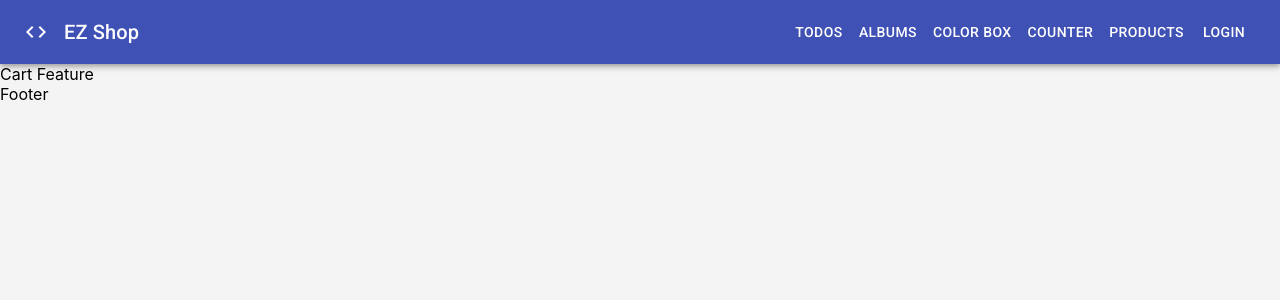
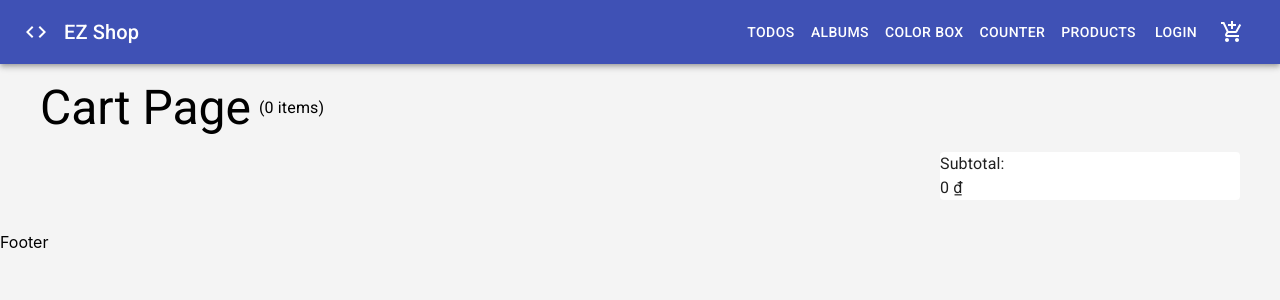
Before and after one commit to lehai051092/learn-reactjs, a React (Create React App) app: page /cart in a window 1280 px wide. Shown: the top 300 px of the page. Built offline with nearby package versions, Linux system fonts and the light colour scheme.

Commit message:
Done Udemy React

```diff
--- a/src/components/Header/index.jsx
+++ b/src/components/Header/index.jsx
@@ -5,15 +5,16 @@ import Toolbar from '@material-ui/core/Toolbar';
 import Typography from '@material-ui/core/Typography';
 import Button from '@material-ui/core/Button';
 import CodeIcon from '@material-ui/icons/Code';
-import {Link, NavLink} from "react-router-dom";
+import {Link, NavLink, useHistory} from "react-router-dom";
 import Dialog from '@material-ui/core/Dialog';
 import DialogContent from '@material-ui/core/DialogContent';
-import {Box, IconButton, Menu, MenuItem} from "@material-ui/core";
-import {AccountCircle, Close} from "@material-ui/icons";
+import {Badge, Box, IconButton, Menu, MenuItem} from "@material-ui/core";
+import {AccountCircle, AddShoppingCartOutlined, Close} from "@material-ui/icons";
 import Login from "../../features/Auth/components/Login";
 import Register from "../../features/Auth/components/Register";
 import {useDispatch, useSelector} from "react-redux";
 import {logout} from "../../features/Auth/userSlice";
+import {cartItemsCountSelector} from "../../features/Cart/selectors";
 
 const useStyles = makeStyles((theme) => ({
     root: {
@@ -45,6 +46,8 @@ const MODE = {
 
 export default function ButtonAppBar() {
     const dispatch = useDispatch();
+    const cartCount = useSelector(cartItemsCountSelector);
+    const history = useHistory();
     const loggedInUser = useSelector(state => state.user.current);
     const isLoggedIn = !!loggedInUser.id;
     const classes = useStyles();
@@ -81,6 +84,10 @@ export default function ButtonAppBar() {
         handleUserClickClose();
     }
 
+    const handleMiniCartClick = () => {
+        history.push('/cart');
+    }
+
     return (
         <div className={classes.root}>
             <AppBar position="static">
@@ -114,6 +121,11 @@ export default function ButtonAppBar() {
                             Login
                         </Button>
                     )}
+                    <IconButton color="inherit" onClick={handleMiniCartClick}>
+                        <Badge badgeContent={cartCount} color="secondary">
+                            <AddShoppingCartOutlined/>
+                        </Badge>
+                    </IconButton>
                 </Toolbar>
             </AppBar>
             <Menu
--- /dev/null
+++ b/src/features/Cart/components/CartListItem.jsx
@@ -0,0 +1,48 @@
+import React from 'react';
+import PropTypes from 'prop-types';
+import {Box} from "@material-ui/core";
+import CartItem from "./Item/CartItem";
+import {makeStyles} from "@material-ui/core/styles";
+
+const useStyles = makeStyles((theme) => ({
+    root: {
+        padding: 0,
+        margin: 0,
+        listStyleType: 'none',
+
+        '& > li': {
+            width: '100%'
+        }
+    },
+}));
+
+CartListItem.propTypes = {
+    cartItems: PropTypes.array,
+    onSubmit: PropTypes.func,
+    onRemoveItem: PropTypes.func,
+};
+
+function CartListItem({cartItems = {}, onSubmit = null, onRemoveItem = null}) {
+    const classes = useStyles();
+    const handleChange = (newQuantity) => {
+        if (!onSubmit) return;
+        onSubmit(newQuantity);
+    }
+
+    const handleRemoveItem = (id) => {
+        if (!onRemoveItem) return;
+        onRemoveItem(id);
+    }
+
+    return (
+        <Box component="ul" className={classes.root}>
+            {cartItems.map((item) => (
+                <li key={item.id}>
+                    <CartItem item={item} onSubmit={handleChange} onRemoveItem={handleRemoveItem}/>
+                </li>
+            ))}
+        </Box>
+    );
+}
+
+export default CartListItem;
--- /dev/null
+++ b/src/features/Cart/components/Item/CartItem.jsx
@@ -0,0 +1,80 @@
+import React from 'react';
+import PropTypes from 'prop-types';
+import {Box, Link, Typography} from "@material-ui/core";
+import QuantityField from "../../../../components/form-controls/QuantityField";
+import * as yup from "yup";
+import {useForm} from "react-hook-form";
+import {yupResolver} from "@hookform/resolvers/yup";
+import {STATIC_HOST, THUMBNAIL_PLACEHOLDER} from "../../../../constants";
+import {makeStyles} from "@material-ui/core/styles";
+
+const useStyles = makeStyles((theme) => ({
+    root: {
+        padding: theme.spacing(2),
+        display: 'flex',
+        flexFlow: 'row nowrap',
+        alignItems: 'center',
+        justifyContent: 'space-between',
+    },
+    image: {
+        width: '150px',
+        height: '150px'
+    },
+}));
+
+CartItem.propTypes = {
+    item: PropTypes.object,
+    onSubmit: PropTypes.func,
+    onRemoveItem: PropTypes.func,
+};
+
+function CartItem({item = {}, onSubmit = null, onRemoveItem = null}) {
+    const classes = useStyles();
+    const {id, product, quantity} = item;
+    const schema = yup.object().shape({
+        quantity: yup.number().required('Please enter quantity!').min(1, 'Please enter smallest equal 1!').typeError('Please enter a number!')
+    });
+    const form = useForm({
+        defaultValues: {
+            quantity: quantity,
+        },
+        resolver: yupResolver(schema)
+    });
+    const thumbnailUrl = product.thumbnail
+        ? STATIC_HOST + product.thumbnail?.url
+        : THUMBNAIL_PLACEHOLDER;
+
+    const handleSubmit = (quantity) => {
+        if (!onSubmit) return;
+        const values = {
+            id,
+            quantity
+        };
+        onSubmit(values);
+    };
+
+    const handleChange = (quantity) => {
+        handleSubmit(quantity);
+    }
+
+    const handleRemoveItem = () => {
+        if (!onRemoveItem) return;
+        onRemoveItem(id);
+    }
+
+    return (
+        <form onSubmit={form.handleSubmit(handleSubmit)} className={classes.root}>
+            <img src={thumbnailUrl} alt={product.name} className={classes.image}/>
+            <Box>
+                <Typography>{product.name}</Typography>
+                <Link component="button" variant="body2" onClick={handleRemoveItem}>remove</Link>
+            </Box>
+            <Typography>{product.salePrice}</Typography>
+            <Typography>{product.originalPrice}</Typography>
+            <Typography>{product.promotionPercent}</Typography>
+            <QuantityField form={form} name="quantity" onChangeRHF={handleChange}/>
+        </form>
+    );
+}
+
+export default CartItem;
--- a/src/features/Cart/index.jsx
+++ b/src/features/Cart/index.jsx
@@ -1,15 +1,85 @@
 import React from 'react';
-import PropTypes from 'prop-types';
+import {Box, Container, Grid, Paper, Typography} from "@material-ui/core";
+import {useDispatch, useSelector} from "react-redux";
+import {cartItemsCountSelector, cartItemsSelector, cartTotalSelector} from "./selectors";
+import CartListItem from "./components/CartListItem";
+import {removeFromCart, setQuantity} from "./cartSlice";
+import {formatPrice} from "../../units";
+import {makeStyles} from "@material-ui/core/styles";
 
-CartFeature.propTypes = {
+const useStyles = makeStyles((theme) => ({
+    root: {
+        padding: theme.spacing(2)
+    },
+    top: {
+        display: 'flex',
+        flexFlow: 'row nowrap',
+        alignItems: "center",
+    },
+    topRight: {
+        marginLeft: theme.spacing(1)
+    },
+    content: {
+        padding: theme.spacing(2, 0)
+    },
+    contentLeft: {
+        flex: '1 1 0',
+        marginRight: theme.spacing(1)
+    },
+    contentRight: {
+        width: '300px',
+        marginLeft: theme.spacing(1)
+    }
+}));
 
-};
+CartFeature.propTypes = {};
 
-function CartFeature(props) {
+function CartFeature() {
+    const classes = useStyles();
+    const dispatch = useDispatch();
+    const cartCount = useSelector(cartItemsCountSelector);
+    const cartSubtotal = useSelector(cartTotalSelector);
+    const cartItems = useSelector(cartItemsSelector);
+
+    const handleOnChangeItems = (newValues) => {
+        dispatch(setQuantity({
+            id: newValues.id,
+            quantity: newValues.quantity
+        }));
+    }
+
+    const handleRemoveItem = (id) => {
+        const action = removeFromCart(id);
+        dispatch(action);
+    }
+
     return (
-        <div>
-            Cart Feature
-        </div>
+        <Box className={classes.root}>
+            <Container>
+                <Grid container className={classes.top}>
+                    <Grid item>
+                        <Typography component="h1" variant="h3">Cart Page</Typography>
+                    </Grid>
+                    <Grid item className={classes.topRight}>
+                        <Typography component="span">{`(${cartCount} items)`}</Typography>
+                    </Grid>
+                </Grid>
+                <Grid container className={classes.content}>
+                    <Grid item className={classes.contentLeft}>
+                        <Paper elevation={0}>
+                            <CartListItem cartItems={cartItems} onSubmit={handleOnChangeItems}
+                                          onRemoveItem={handleRemoveItem}/>
+                        </Paper>
+                    </Grid>
+                    <Grid item className={classes.contentRight}>
+                        <Paper elevation={0}>
+                            <Typography component="span">Subtotal: </Typography>
+                            <Typography component="h3">{formatPrice(cartSubtotal)}</Typography>
+                        </Paper>
+                    </Grid>
+                </Grid>
+            </Container>
+        </Box>
     );
 }
 
--- a/src/features/Cart/selectors.js
+++ b/src/features/Cart/selectors.js
@@ -1,6 +1,12 @@
 import {createSelector} from "@reduxjs/toolkit";
 
-const cartItemsSelector = (state) => state.cart.cartItems;
+export const cartItemsSelector = (state) => state.cart.cartItems;
+
+// // Get all cart items
+// export const getAllItemsVisible = createSelector(
+//     cartItemsSelector,
+//     (cartItems) => cartItems.map((item) => item, 0)
+// );
 
 // Count number of products in cart
 export const cartItemsCountSelector = createSelector(
@@ -11,5 +17,5 @@ export const cartItemsCountSelector = createSelector(
 // Calculate total price of cart
 export const cartTotalSelector = createSelector(
     cartItemsSelector,
-    (cartItems) => cartItems.reduce((total, item) => total + (item.salePrice * item.quantity), 0)
+    (cartItems) => cartItems.reduce((total, item) => total + (item.product.salePrice * item.quantity), 0)
 );
--- a/src/features/Product/components/AddToCartForm.jsx
+++ b/src/features/Product/components/AddToCartForm.jsx
@@ -39,7 +39,7 @@ function AddToCartForm({onSubmit = null}) {
         <Box className={classes.root}>
             <form onSubmit={form.handleSubmit(handleSubmit)}>
                 <Box>
-                    <QuantityField name="quantity" label="Qty" form={form}/>
+                    <QuantityField name="quantity" label="Qty" form={form} onChangeRHF={() => null}/>
                 </Box>
                 <Box>
                     <Button type="submit"
--- a/src/features/Product/components/Product.jsx
+++ b/src/features/Product/components/Product.jsx
@@ -3,7 +3,7 @@ import PropTypes from 'prop-types';
 import {Box, Typography} from "@material-ui/core";
 import {STATIC_HOST, THUMBNAIL_PLACEHOLDER} from "../../../constants/index";
 import {useHistory} from "react-router-dom";
-import formatPrice from "../../../units/comon";
+import {formatPrice} from "../../../units";
 
 Product.propTypes = {
     product: PropTypes.object,
--- a/src/features/Product/components/ProductInfo.jsx
+++ b/src/features/Product/components/ProductInfo.jsx
@@ -1,7 +1,7 @@
 import React from 'react';
 import PropTypes from 'prop-types';
 import {Box, Typography} from "@material-ui/core";
-import formatPrice from "../../../units/comon";
+import {formatPrice} from "../../../units";
 import {makeStyles} from "@material-ui/core/styles";
 
 const useStyles = makeStyles((theme) => ({
--- a/src/units/comon.js
+++ b/src/units/comon.js
@@ -1,3 +1,3 @@
-export default function formatPrice (price) {
+export function formatPrice (price) {
     return new Intl.NumberFormat('vi-VN', {style: 'currency', currency: 'VND'}).format(price);
 }
```
Also changed, not shown: src/components/form-controls/QuantityField/index.jsx (+13 -6 lines).
